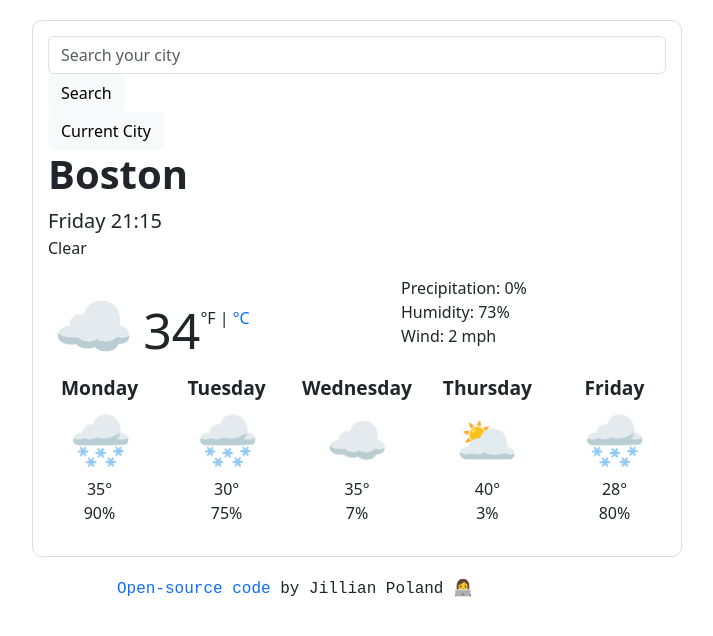
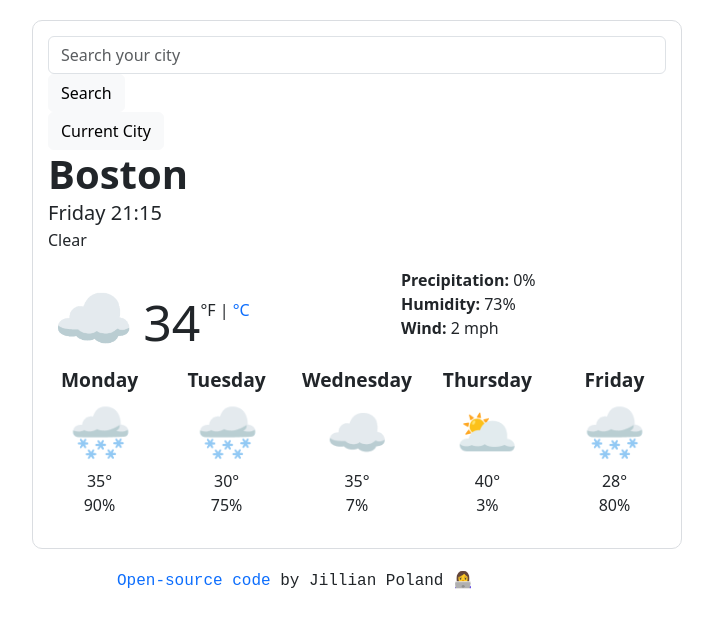
Before and after one commit to jillpoland/weather-app-utd, a website built with Parcel: page index.html in a window 1280 px wide. Shown: the whole page, without its empty margins (283-996 px from the left). Built offline with nearby package versions, Linux system fonts and the light colour scheme; a web font is replaced by a local one.

Commit message:
Minor formatting changes
Added strong element to additional weather stats and removed padding from H1 to be more aligned with other info

```diff
--- a/index.html
+++ b/index.html
@@ -57,9 +57,9 @@
             </div>
             <div class="col-md-6">
               <ul class="d-flex flex-column">
-                <li class="head">Precipitation: 0%</li>
-                <li class="head">Humidity: 73%</li>
-                <li class="head">Wind: 2 mph</li>
+                <li class="head"><strong>Precipitation:</strong> 0%</li>
+                <li class="head"><strong>Humidity:</strong> 73%</li>
+                <li class="head"><strong>Wind:</strong> 2 mph</li>
               </ul>
             </div>
           </div>
--- a/src/styles.css
+++ b/src/styles.css
@@ -76,3 +76,8 @@
 a {
   text-decoration: none;
 }
+
+h1 {
+  padding-bottom: 0;
+  margin: 0;
+}
```
